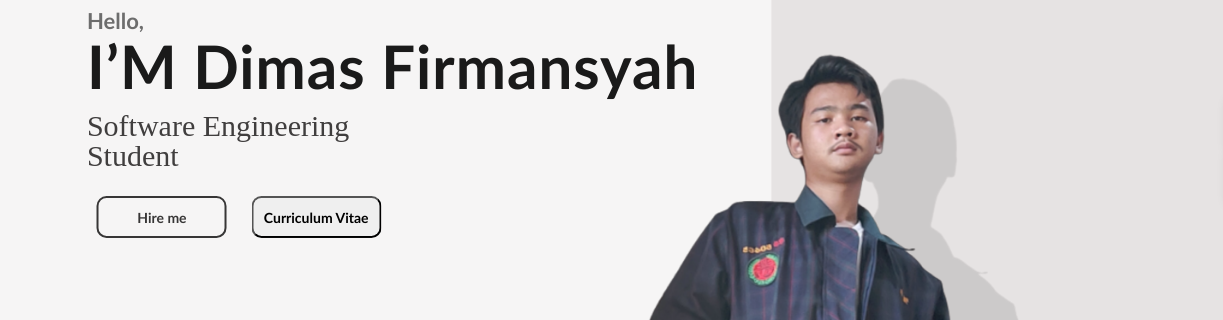
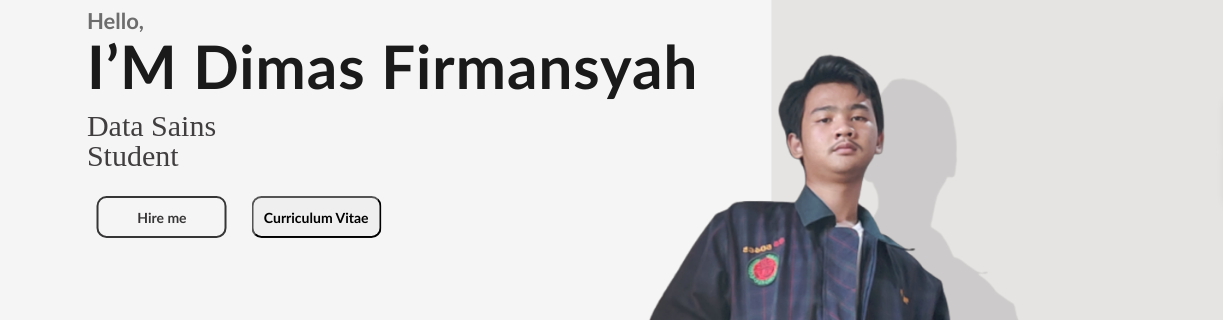
Before and after one commit to dimasfr28/dimasfr28.github.io, a plain HTML site: page index.html in a window 1280 px wide. Shown: the part 250-570 px from the top of the page, 0-1223 px from the left. Drawn offline with nearby package versions, Linux system fonts and the light colour scheme.

Commit message:
Update index.html

```diff
--- a/index.html
+++ b/index.html
@@ -31,7 +31,7 @@
 	<div class="text-container" id="Home">
 		<p>Hello,</p>
 		<p>I&#8217;M Dimas Firmansyah</p>
-		<p>Software Engineering<br>Student</p>
+		<p>Data Sains<br>Student</p>
 			<a href="https://www.instagram.com/xdimfr/"><button class="hire-btn">Hire me</button></a>
 			<a href="./Dimas Firmansyah_CV.pdf"><button>Curriculum Vitae</button></a>
 	</div>
```
